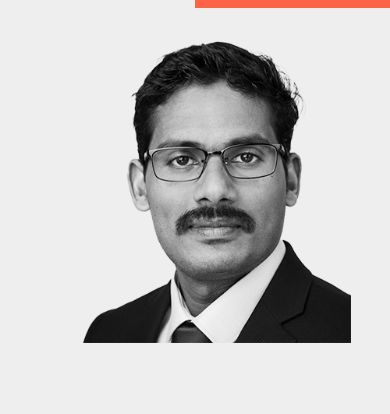
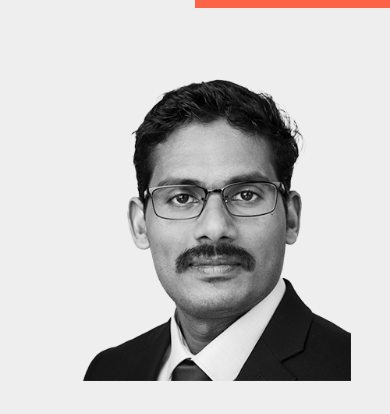
Before and after one commit to Chandu-Sasidharan/my-profile.com, a website built with Vite: page index.html in a window 390 px wide. Shown: the top 414 px of the page. Built offline with nearby package versions, Linux system fonts and the light colour scheme.

Commit message:
modify margin on smaller screen

```diff
--- a/css/style.css
+++ b/css/style.css
@@ -15,7 +15,7 @@
 }
 
 html {
-  font-size: calc(0.2vw + 0.3vh + 0.3rem);
+  font-size: calc(0.2vw + 0.2vh + 0.3rem);
   font-family: 'Catamaran', sans-serif;
 }
 
@@ -148,5 +148,6 @@ img {
     grid-column: 1/2;
     grid-row: 2/3;
     width: 80%;
+    margin-top: 5rem;
   }
 }
```
